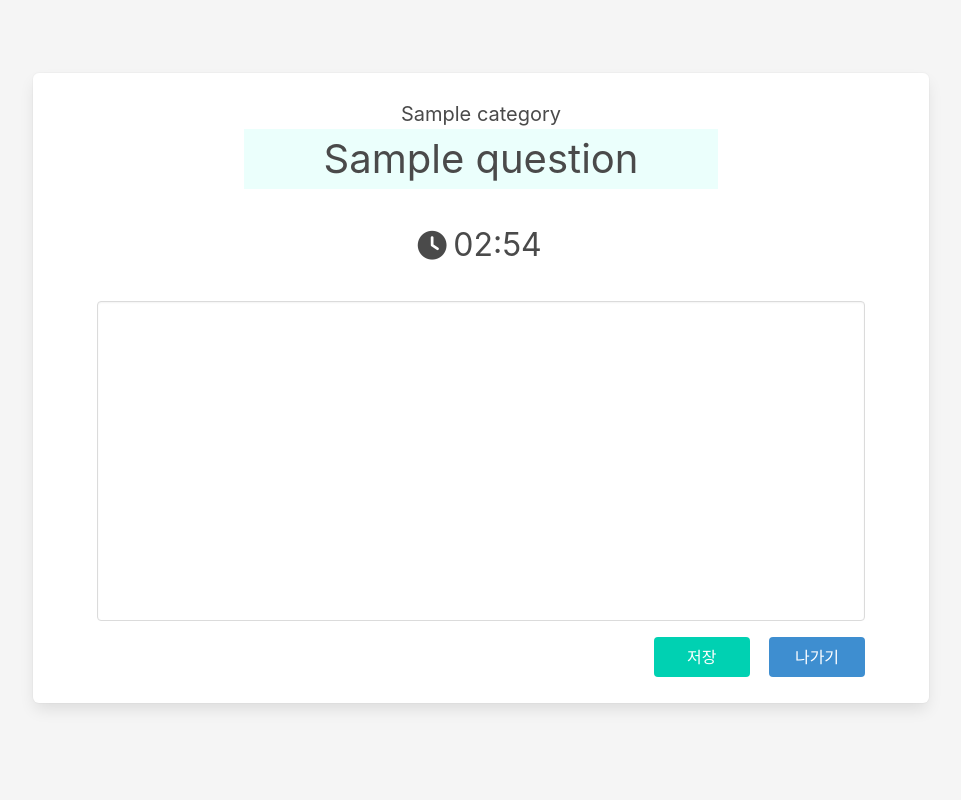
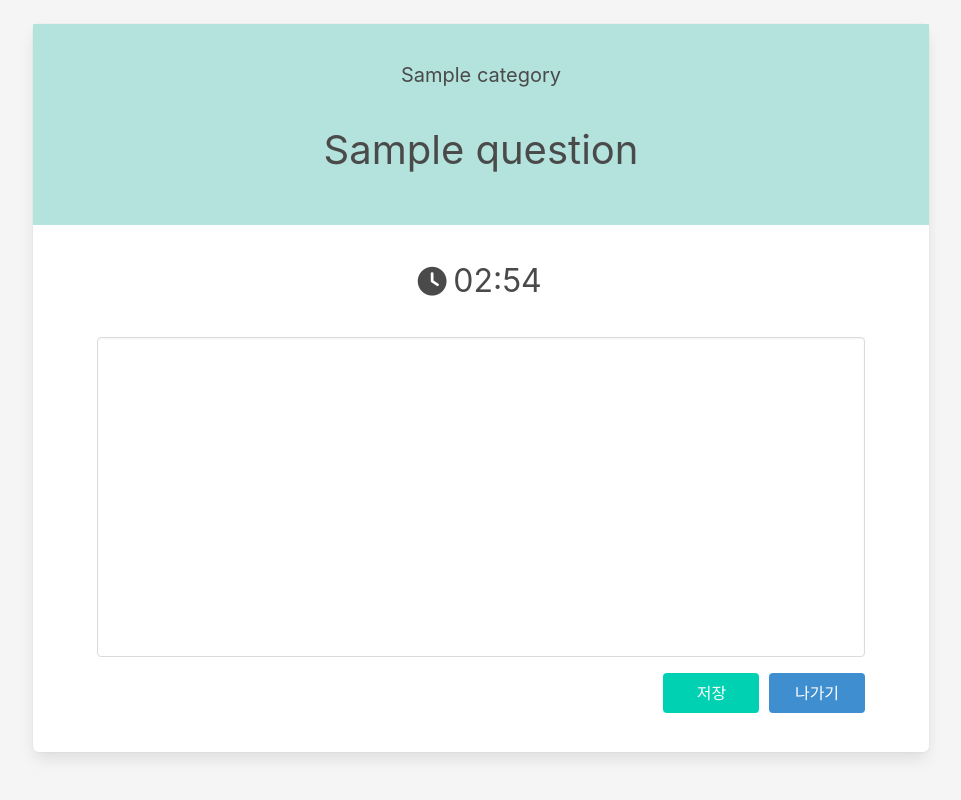
Before and after one commit to JunPyo0117/jungle-first-Project, a Flask app: template templates/study.html in a window 1280 px wide. Shown: the whole page, without its empty margins (159-1120 px from the left). Run offline with Flask 3, Linux system fonts and the light colour scheme; the template is opened without the code that fills it: most values are stand-ins (such as "Sample title", 1, 10 or a date in 2020).

Commit message:
save answer

```diff
--- a/app.py
+++ b/app.py
@@ -134,7 +134,17 @@ def dashboard(payload):
 @token_required
 def study(payload):
     random_question = questions.aggregate([{"$sample": {"size": 1}}]).next();
-    return render_template('study.html', category=random_question['category'], question=random_question['question'])
+    return render_template('study.html', question=random_question)
+
+
+@app.route('/answers', methods=['POST'])
+@token_required
+def saveNewAnswer(payload):
+    question_id = request.form.get('question_id')
+    answer_content = request.form.get('answer')
+
+    answers.insert_one({'writer': payload['user_id'], 'question': question_id, 'updated_at': datetime.datetime.now(), 'content': answer_content})
+    return redirect(url_for('study'))
 
 if __name__ == '__main__':
     app.run('0.0.0.0', port=9000, debug=True)
--- a/templates/study.html
+++ b/templates/study.html
@@ -19,15 +19,21 @@
 
         .box {
             width: 70vw;
-            padding: 1.6em;
+            padding: 0;
             display: flex;
             flex-direction: column;
             align-items: center;
             justify-content: center;
         }
 
+        .question-wrapper {
+            width: 100%;
+            padding: 1.6em;
+            background-color: #B3E3DC;
+        }
+
         .box h1, .box h3 {
-            padding: 0 2em;
+            padding: 0.5em 2em;
             text-align: center;
         }
 
@@ -36,7 +42,7 @@
         }
 
         .icon {
-            font-size: 0.9em ;
+            font-size: 0.9em;
         }
 
         form {
@@ -60,8 +66,7 @@
         button, a {
             width: 6em;
             height: 2.4em;
-            margin-top: 1em;
-            margin-left: 1.2em;
+            margin: 1em 0em 2.4em 0.6em;
             outline: none;
             color: white;
             font-size: 1em;
@@ -74,11 +79,14 @@
 <body class="has-background-light">
 
 <section class="box">
-    <h3 class="is-size-5">{{category}}</h3>
-    <h1 class="is-size-2 has-background-primary-light">{{question}}</h1>
+    <div class="question-wrapper">
+        <h3 class="is-size-5">{{question.category}}</h3>
+        <h1 class="is-size-2">{{question.question}}</h1>
+    </div>
     <div id="timer" class="is-size-3"><span class="icon"><i class="fa-solid fa-clock"></i></span> 03:00</div>
-    <form>
-        <textarea id="answer" class="textarea"></textarea>
+    <form id="answerForm" action="{{url_for('saveNewAnswer')}}" method="POST">
+        <textarea id="answer" name="answer" class="textarea"></textarea>
+        <input type="hidden" name="question_id" value="{{question._id}}">
         <div class="button-wrapper">
             <button class="button is-primary" type="submit">저장</button>
             <a href="{{url_for('dashboard')}}" class="button is-info" type="button">나가기</a>
@@ -117,12 +125,7 @@
             method: "POST",
             headers: {"Content-Type": "application/json"},
             body: JSON.stringify({content})
-        })
-            .then(response => {
-                if (response.ok) {
-                    window.location.href = "/next-page";
-                }
-            });
+        });
     }
 
 
```
